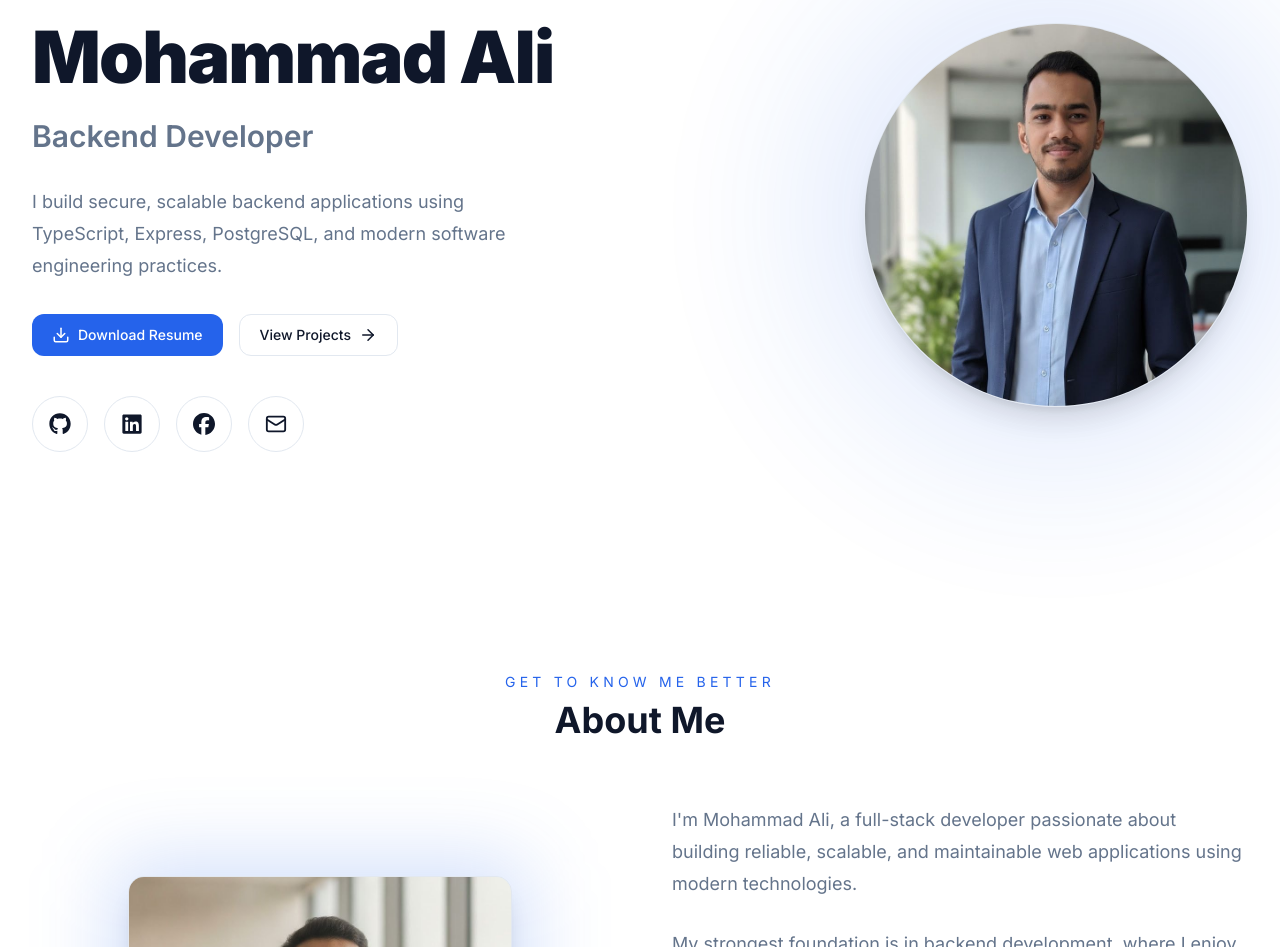
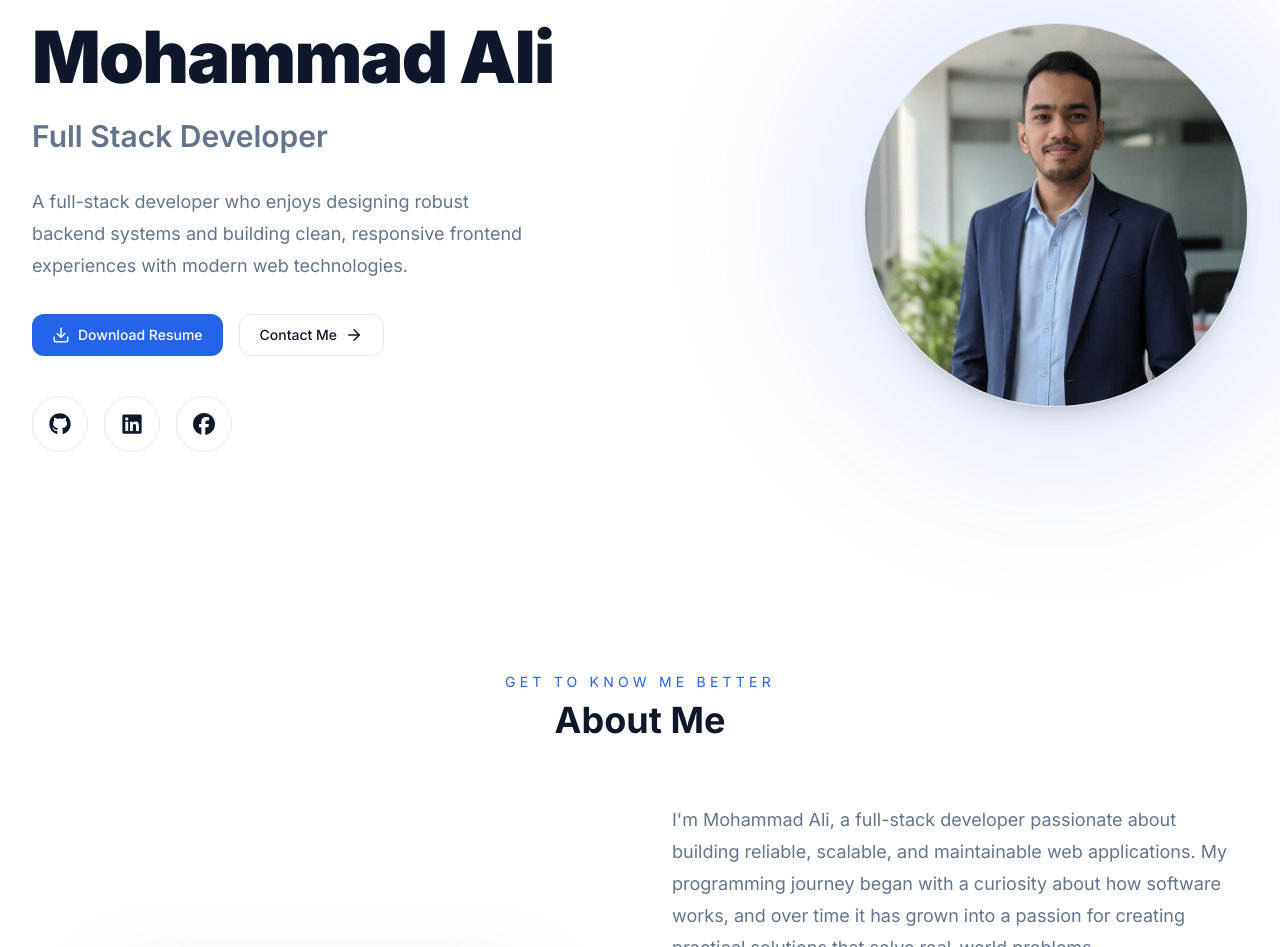
Before and after one commit to thedev-mohammadali/portfolio, a React (Vite) app: page / in a window 1280 px wide. Shown: the part 225-1172 px from the top of the page. Built offline with nearby package versions, Linux system fonts and the light colour scheme.

Commit message:
feat: update hero and about sections

```diff
--- a/src/components/sections/Contact.tsx
+++ b/src/components/sections/Contact.tsx
@@ -59,6 +59,7 @@ const Contact = () => {
 
                 return (
                   <LinkButton
+                    target="_blank"
                     key={social.id}
                     href={social.href}
                     variant="outline"
--- a/src/components/sections/Hero.tsx
+++ b/src/components/sections/Hero.tsx
@@ -60,8 +60,8 @@ const Hero = () => {
                 Download Resume
               </LinkButton>
 
-              <LinkButton href="#projects" variant="outline">
-                View Projects
+              <LinkButton href="#contact" variant="outline">
+                Contact Me
                 <ArrowRight size={18} />
               </LinkButton>
             </motion.div>
@@ -74,6 +74,7 @@ const Hero = () => {
                 <motion.div key={social.name} variants={fadeUp}>
                   <SocialButton
                     href={social.href}
+                    target="_blank"
                     aria-label={social.name}
                     icon={<social.icon size={22} />}
                   />
--- a/src/data/about.ts
+++ b/src/data/about.ts
@@ -2,9 +2,11 @@ export const about = {
   title: "About Me",
 
   paragraphs: [
-    "I'm Mohammad Ali, a full-stack developer passionate about building reliable, scalable, and maintainable web applications using modern technologies.",
+    "I'm Mohammad Ali, a full-stack developer passionate about building reliable, scalable, and maintainable web applications. My programming journey began with a curiosity about how software works, and over time it has grown into a passion for creating practical solutions that solve real-world problems.",
 
-    "My strongest foundation is in backend development, where I enjoy designing clean architectures, building secure APIs, and working with databases. I'm currently expanding my frontend expertise with React and Next.js while deepening my knowledge of Prisma and modern full-stack application development.",
+    "Although I enjoy working across the full stack, backend development is where I feel most at home. I love designing clean architectures, building secure REST APIs, working with databases, and writing maintainable code. On the frontend, I enjoy creating responsive and user-friendly interfaces with React while continuously improving my UI and UX skills.",
+
+    "Outside of programming, I enjoy learning new technologies, exploring software architecture, and solving challenging problems. I believe in writing clean, production-quality code and constantly improving as a developer through continuous learning and practice.",
   ],
 
   facts: [
--- a/src/data/contact.ts
+++ b/src/data/contact.ts
@@ -23,7 +23,7 @@ export const contact: {
 
   phone: "+88 01323-834097",
 
-  email: "mohammadali@example.com",
+  email: "thedev.mohammadali@gmail.com",
 
   location: "Rajshahi, Bangladesh",
 
@@ -31,12 +31,12 @@ export const contact: {
     {
       id: "github",
       name: "GitHub",
-      href: "#",
+      href: "https://github.com/thedev-mohammadali",
     },
     {
       id: "linkedin",
       name: "LinkedIn",
-      href: "#",
+      href: "https://www.linkedin.com/in/mohammad-ali-b7b11b420/",
     },
   ],
 };
--- a/src/data/hero.ts
+++ b/src/data/hero.ts
@@ -3,10 +3,10 @@ export const hero = {
 
   name: "Mohammad Ali",
 
-  designation: "Backend Developer",
+  designation: "Full Stack Developer",
 
   description:
-    "I build secure, scalable backend applications using TypeScript, Express, PostgreSQL, and modern software engineering practices.",
+    "A full-stack developer who enjoys designing robust backend systems and building clean, responsive frontend experiences with modern web technologies.",
 
   resume: "/resume.pdf",
 };
--- a/src/data/socials.ts
+++ b/src/data/socials.ts
@@ -1,26 +1,19 @@
 import { FaFacebook, FaGithub, FaLinkedin } from "react-icons/fa6";
-
-import { Mail } from "lucide-react";
 
 export const socials = [
   {
     name: "GitHub",
-    href: "https://github.com/your-username",
+    href: "https://github.com/thedev-mohammadali",
     icon: FaGithub,
   },
   {
     name: "LinkedIn",
-    href: "https://linkedin.com/in/your-profile",
+    href: "https://www.linkedin.com/in/mohammad-ali-b7b11b420/",
     icon: FaLinkedin,
   },
   {
     name: "Facebook",
-    href: "https://facebook.com/your-profile",
+    href: "https://www.facebook.com/ali91131129/",
     icon: FaFacebook,
   },
-  {
-    name: "Email",
-    href: "mailto:you@example.com",
-    icon: Mail,
-  },
 ];
```
